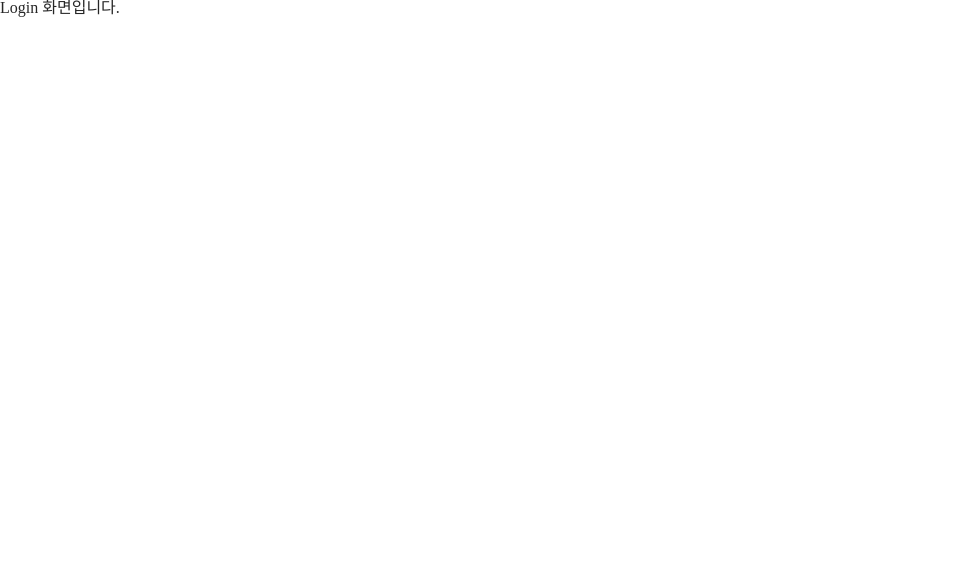
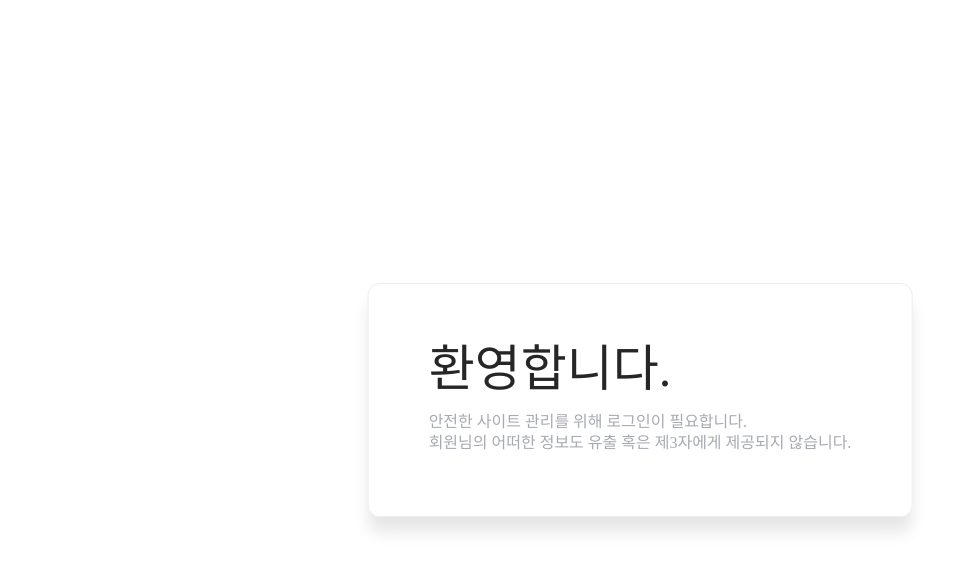
Before and after one commit to geum-yong/FE_project, a React (Create React App) app in the folder front/: page /login in a window 1280 px wide. Shown: the top 570 px of the page, without its empty margins (0-976 px from the left). Built offline with nearby package versions, Linux system fonts and the light colour scheme; a web font is replaced by a local one.

Commit message:
feat: 로그인 UI 완성

```diff
--- /dev/null
+++ b/front/src/components/LoginBox.jsx
@@ -0,0 +1,66 @@
+import React from 'react';
+import styled from 'styled-components';
+
+const LoginWrapper = styled.section`
+  position: absolute;
+  top: 50%;
+  transform: translate(0, -50%);
+
+  > p:first-of-type {
+    margin-bottom: 20px;
+    font-family: 'hannaPro';
+    font-size: 40px;
+  }
+
+  > p:nth-of-type(n + 2) {
+    margin-bottom: 5px;
+    font-family: 'jua';
+    font-size: 16px;
+    color: #a7aab0;
+  }
+
+  @media (min-width: 768px) {
+    > p:first-of-type {
+      font-size: 60px;
+    }
+
+    > p:nth-of-type(n + 2) {
+      font-size: 20px;
+    }
+  }
+
+  @media (min-width: 992px) {
+    left: 50%;
+    transform: translate(-50%, -50%);
+    padding: 60px;
+    border: 1px solid #eee;
+    border-radius: 12px;
+    box-shadow: 0 0 1px 0 rgba(8, 11, 14, 0.06), 0 16px 16px -1px rgba(8, 11, 14, 0.1);
+
+    > p:first-of-type {
+      margin-bottom: 20px;
+      font-family: 'hannaPro';
+      font-size: 50px;
+    }
+
+    > p:nth-of-type(n + 2) {
+      margin-bottom: 5px;
+      font-family: 'jua';
+      font-size: 16px;
+      color: #a7aab0;
+    }
+  }
+`;
+
+const LoginBox = () => {
+  return (
+    <LoginWrapper>
+      <h1 className='a11y-hidden'>로그인</h1>
+      <p>환영합니다.</p>
+      <p>안전한 사이트 관리를 위해 로그인이 필요합니다.</p>
+      <p>회원님의 어떠한 정보도 유출 혹은 제3자에게 제공되지 않습니다.</p>
+    </LoginWrapper>
+  );
+};
+
+export default LoginBox;
--- a/front/src/pages/Login.jsx
+++ b/front/src/pages/Login.jsx
@@ -1,10 +1,12 @@
 import React from 'react';
+import AppWrapper from '../components/AppWrapper';
+import LoginBox from '../components/LoginBox';
 
 const Login = () => {
   return (
-    <div>
-      <h1>Login 화면입니다.</h1>
-    </div>
+    <AppWrapper>
+      <LoginBox />
+    </AppWrapper>
   );
 };
 
```
Also changed, not shown: 1 other file (tests, documents, lock files or other folders).
